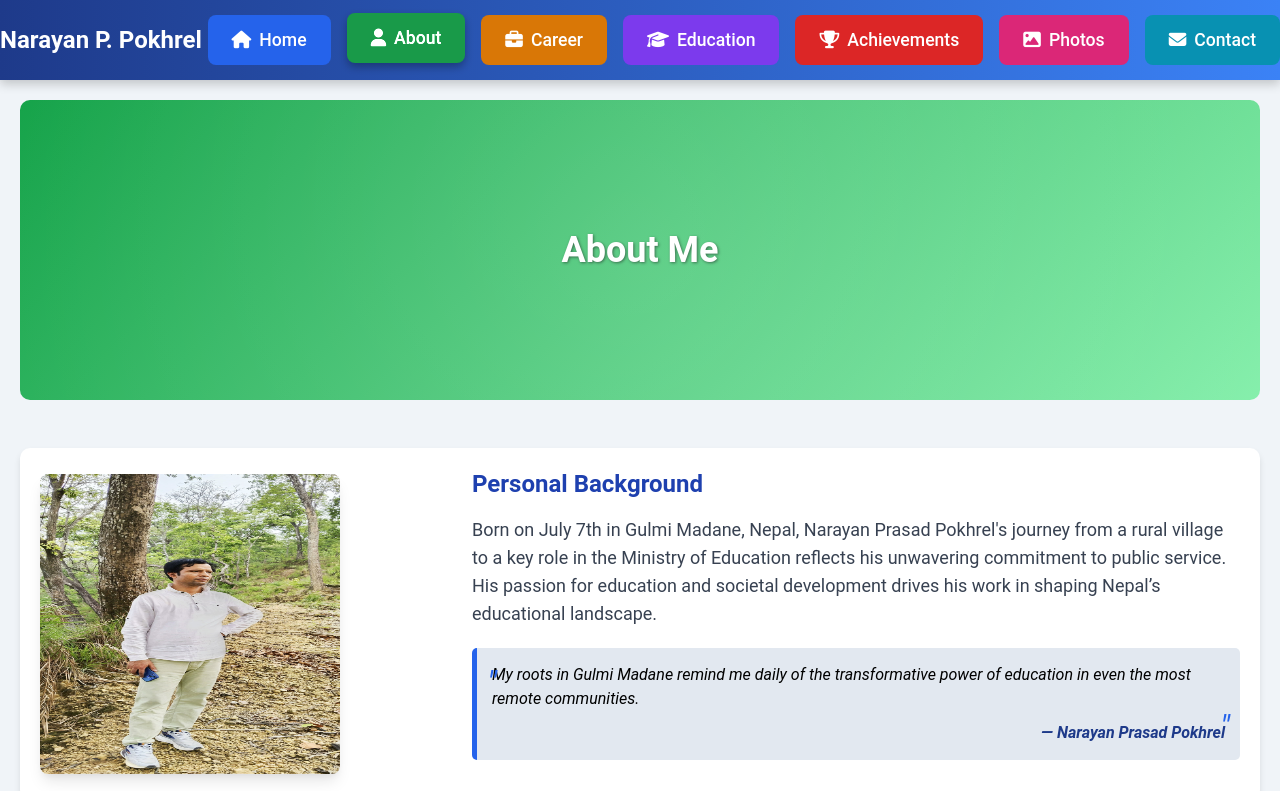
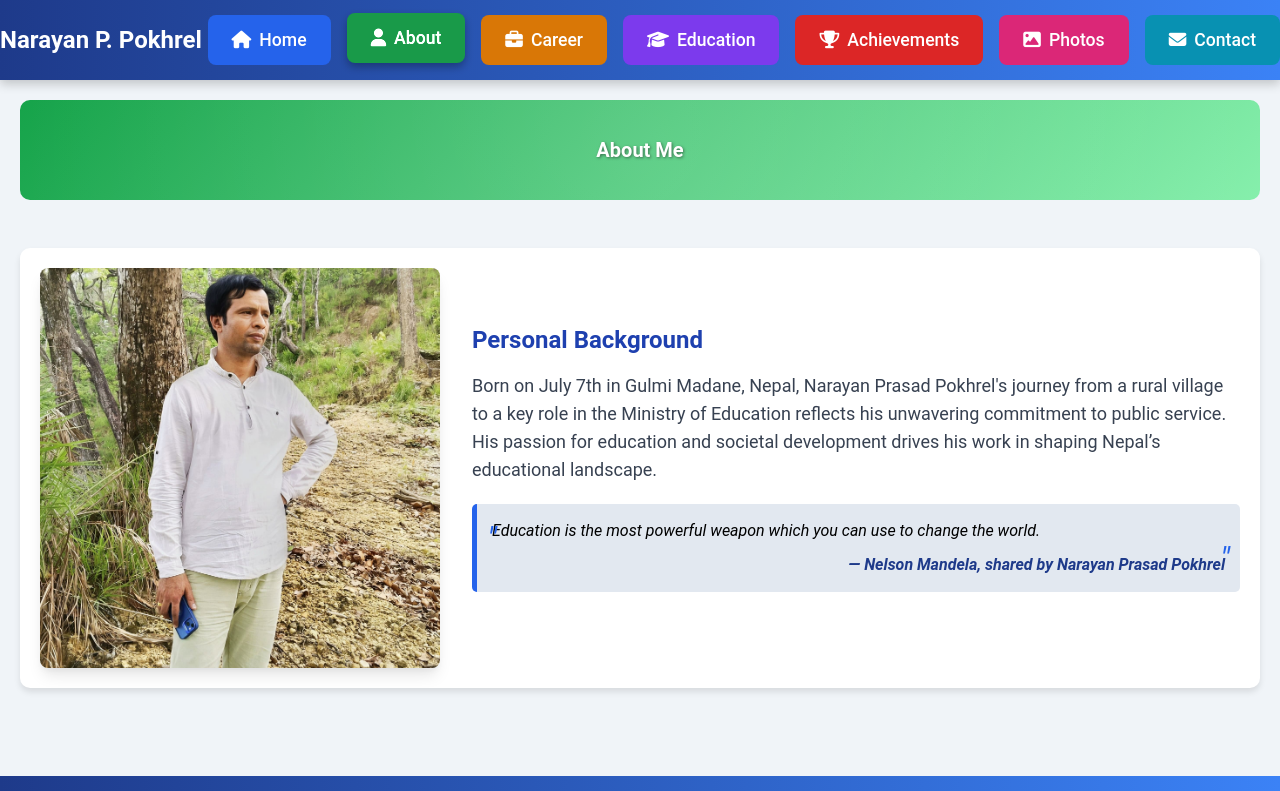
Before and after one commit to Mr-Narayan/Narayan-portfolio, a plain HTML site: page index.html in a window 1280 px wide. Both pictures are taken after a click on the link "About". Shown: the top 791 px of the page. Drawn offline with nearby package versions, Linux system fonts and the light colour scheme.

Commit message:
Update index.html

```diff
--- a/index.html
+++ b/index.html
@@ -112,7 +112,7 @@
         }
         .hero-bg {
             background: linear-gradient(135deg, #1d4ed8, #06b6d4);
-            height: 400px;
+            height: 150px; /* Reduced height */
             display: flex;
             align-items: center;
             justify-content: center;
@@ -150,7 +150,7 @@
             to { opacity: 1; transform: translateY(0); }
         }
         .photo-section {
-            height: 300px;
+            height: 100px; /* Reduced height */
             display: flex;
             align-items: center;
             justify-content: center;
@@ -233,8 +233,8 @@
         }
         .gallery img {
             width: 100%;
-            height: 200px;
-            object-fit: cover;
+            height: auto; /* Changed to auto to display full image */
+            aspect-ratio: 4/3; /* Maintain aspect ratio */
             border-radius: 10px;
             box-shadow: 0 2px 4px rgba(0, 0, 0, 0.1);
             transition: transform 0.3s ease;
@@ -279,10 +279,10 @@
             text-align: center;
             padding: 20px;
         }
-        /* Added style for larger images in Home and About */
         .large-img {
-            width: 300px;
-            height: 300px;
+            width: 400px; /* Increased size for prominence */
+            height: 400px;
+            object-fit: cover;
         }
     </style>
 </head>
@@ -309,14 +309,14 @@
         <section id="home" class="tab-content active">
             <div class="hero-bg">
                 <div class="text-center">
-                    <h2 class="text-4xl font-bold mb-4">Narayan Prasad Pokhrel</h2>
-                    <p class="text-xl">Under Secretary, Ministry of Education, Science and Technology, Nepal</p>
+                    <h2 class="text-2xl font-bold mb-2">Narayan Prasad Pokhrel</h2> <!-- Reduced text size -->
+                    <p class="text-lg">Under Secretary, Ministry of Education, Science and Technology, Nepal</p>
                 </div>
             </div>
             <div class="container mx-auto py-12">
                 <div class="card">
                     <div class="flex justify-center mb-6">
-                        <img src="profile.jpg" alt="Narayan Prasad Pokhrel" class="rounded-full shadow-lg large-img object-cover">
+                        <img src="profile.jpg" alt="Narayan Prasad Pokhrel" class="rounded-full shadow-lg large-img">
                     </div>
                     <div class="text-center">
                         <h3 class="text-2xl font-semibold mb-4 text-blue-800">About Narayan Prasad Pokhrel</h3>
@@ -338,7 +338,7 @@
         <!-- About Section -->
         <section id="about" class="tab-content">
             <div class="photo-section">
-                <h2 class="text-4xl font-bold">About Me</h2>
+                <h2 class="text-xl font-bold">About Me</h2> <!-- Reduced text size -->
             </div>
             <div class="container mx-auto py-12">
                 <div class="card flex flex-col md:flex-row items-center">
@@ -351,8 +351,8 @@
                             Born on July 7th in Gulmi Madane, Nepal, Narayan Prasad Pokhrel's journey from a rural village to a key role in the Ministry of Education reflects his unwavering commitment to public service. His passion for education and societal development drives his work in shaping Nepal’s educational landscape.
                         </p>
                         <div class="quote">
-                            <p>My roots in Gulmi Madane remind me daily of the transformative power of education in even the most remote communities.</p>
-                            <p class="quote-author">— Narayan Prasad Pokhrel</p>
+                            <p>Education is the most powerful weapon which you can use to change the world.</p>
+                            <p class="quote-author">— Nelson Mandela, shared by Narayan Prasad Pokhrel</p>
                         </div>
                     </div>
                 </div>
```
